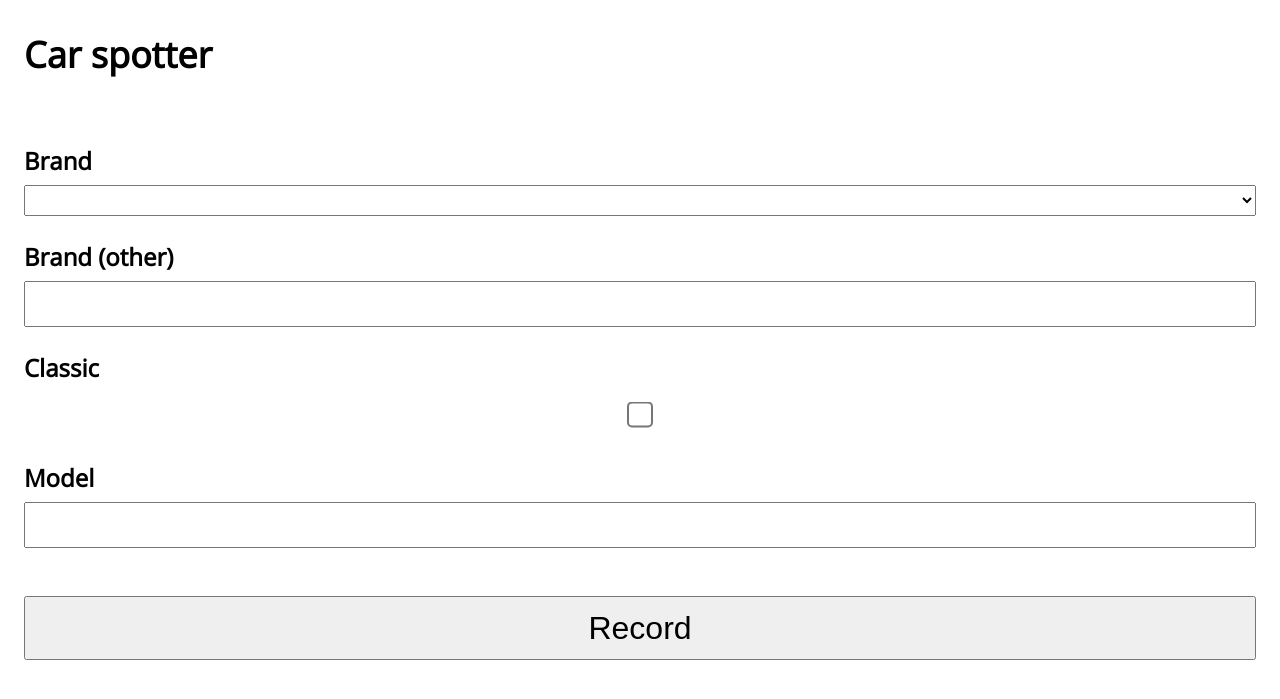
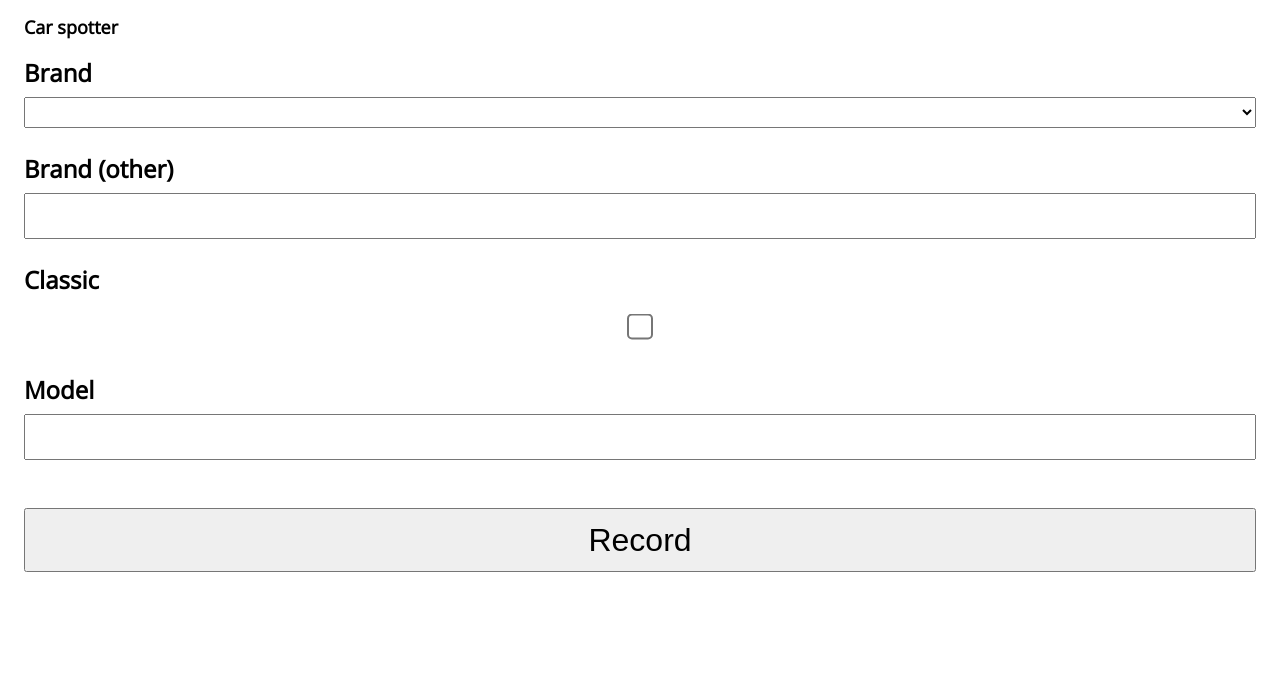
Before and after one commit to rrees/car-spotting, a Flask app: template spotting/templates/home.html in a window 1280 px wide; the page is wider, and only the part inside the window is pictured. Shown: the top 699 px of that part. Run offline with Flask 2, Linux system fonts and the light colour scheme; the template is opened without the code that fills it: most values are stand-ins (such as "Sample title", 1, 10 or a date in 2020); parts of the project's set-up code (start-up, migrations or seed data) failed here and were passed over.

Commit message:
Makes the navigation bar a bit less intrusive

```diff
--- a/spotting/static/css/navigation.css
+++ b/spotting/static/css/navigation.css
@@ -7,4 +7,5 @@
 	position: absolute;
 	top: 0;
 	justify-content: space-between;
+	font-size: 0.75rem;
 }
--- a/spotting/static/css/variables.css
+++ b/spotting/static/css/variables.css
@@ -1,4 +1,4 @@
 :root {
-	--navigation-bar-height: 8rem;
+	--navigation-bar-height: 2.5rem;
 	--base-font-size: 24px;
 }
--- a/spotting/templates/home.html
+++ b/spotting/templates/home.html
@@ -20,7 +20,9 @@
 	</div>
 	<div class="form--control-group">
 		<label forid="brand-free">Brand (other)</label>
-		<input id="brand-free" name="brand_free" type="text">
+		<input id="brand-free" name="brand_free" type="text" v-model="brandFree">
+		<div class="suggested-brands-list">
+		</div>
 	</div>
 	<div class="form--control-group">
 		<label forid="classic">Classic</label>
@@ -52,7 +54,9 @@ const app = new Vue({
 	data: {
 		brand: undefined,
 		model: undefined,
-		models: undefined
+		models: undefined,
+		brandFree: undefined,
+		suggestedBrands: undefined
 	},
 	methods: {
 		setModel: function(modelName) {
```
